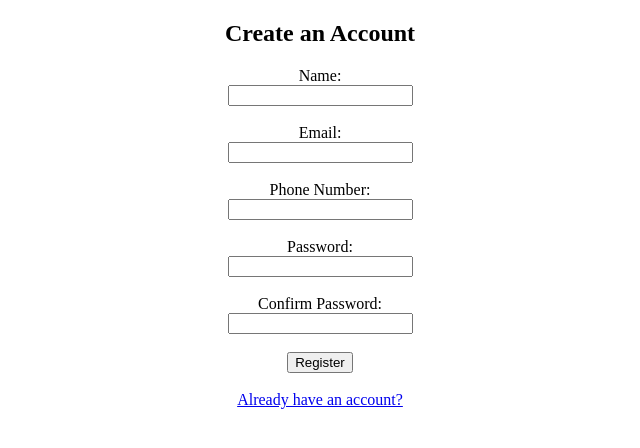
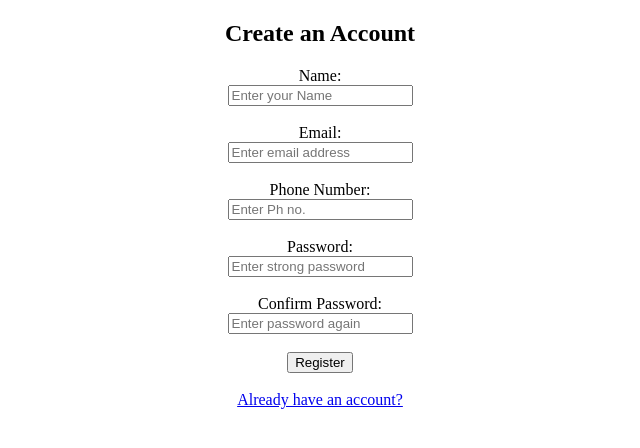
Before and after one commit to Jeeya28/html-authentication-poc, a plain HTML site: page html-authentication/register.html in a window 1280 px wide. Shown: the whole page, without its empty margins (320-960 px from the left). Drawn offline with Linux system fonts and the light colour scheme.

Commit message:
Updated with Placeholder

```diff
--- a/html-authentication/register.html
+++ b/html-authentication/register.html
@@ -10,23 +10,23 @@
 <h2>Create an Account</h2>
 <form action="login.html">
     <label>Name:</label><br>
-    <input type="text" name="name" required><br>
+    <input type="text" name="name" placeholder="Enter your Name" required><br>
     <br>
 
     <label>Email:</label><br>
-    <input type="email" name="email" required><br>
+    <input type="email" name="email" placeholder="Enter email address" required><br>
     <br>
 
     <label>Phone Number:</label><br>
-    <input type="number" name="phone" required><br>
+    <input type="number" name="phone" placeholder="Enter Ph no." required><br>
     <br>
 
     <label>Password:</label><br>
-    <input type="password" name="password" required><br>
+    <input type="password" name="password" placeholder="Enter strong password" required><br>
     <br>
 
     <label>Confirm Password:</label><br>
-    <input type="password" name="confirm-password" required><br>
+    <input type="password" name="confirm-password" placeholder="Enter password again" required><br>
     <br>
 
     <button type="submit">Register</button>
```
Also changed, not shown: html-authentication/forgot-password.html (+1 -1 lines), html-authentication/login.html (+2 -2 lines), html-authentication/reset-password.html (+2 -2 lines).
